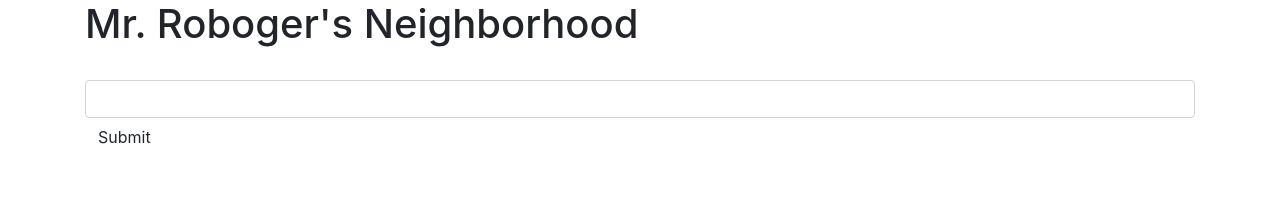
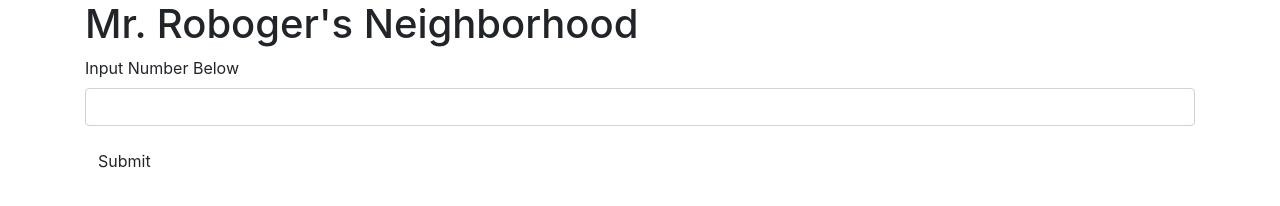
Before and after one commit to parkerbenoit/project-3, a plain HTML site: page index.html in a window 1280 px wide. Drawn offline with Linux system fonts and the light colour scheme.

```diff
--- a/index.html
+++ b/index.html
@@ -11,15 +11,17 @@
 
   <div class="container">
     <h1>Mr. Roboger's Neighborhood</h1>
-    <form id="formOne">
-      <div class="form group">
-        <label for="number"></label>
-        <input id="number" type="text" class="form-control">
-      </div>
-      <button type="submit" class="btn btn">Submit</button>
-    </form>
+    <div>
+      <form id="formOne">
+        <div class="form-group">
+          <label for="number">Input Number Below</label>
+          <input id="number" class="form-control" type="number">
+        </div>
+        <button type="submit" class="btn">Submit</button>
+      </form>
+    </div>
     <div id="output">
-      <p>blah blah</p>
+      <span class="number">123</span>
     </div>
   </div>
 </body>
--- a/js/scripts.js
+++ b/js/scripts.js
@@ -1,3 +1,44 @@
+
+// Business Logic
+
+
+
+
+
+
+
+
+
+
+
+
+
+
+
+
+
+
+
+// User Interface Logic
+
+$(document).ready(function() {
+  $("#formOne").submit(function(event){
+    const inputReceived = $("input#number").val();
+    $("#number").number(inputReceived.toString());
+    //event.preventDefault();
+
+  });
+});
+
+
+
+
+
+
+
+
+
+
 // Business Logic
 
 //function robot(variable1) {
```
